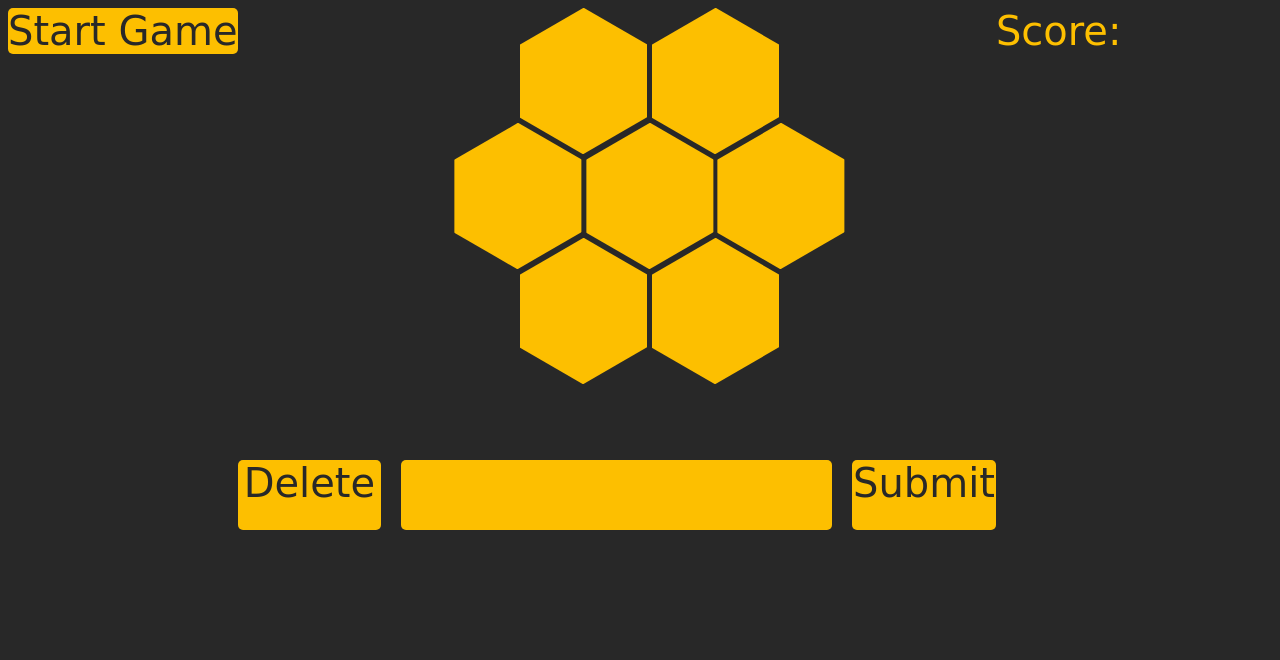
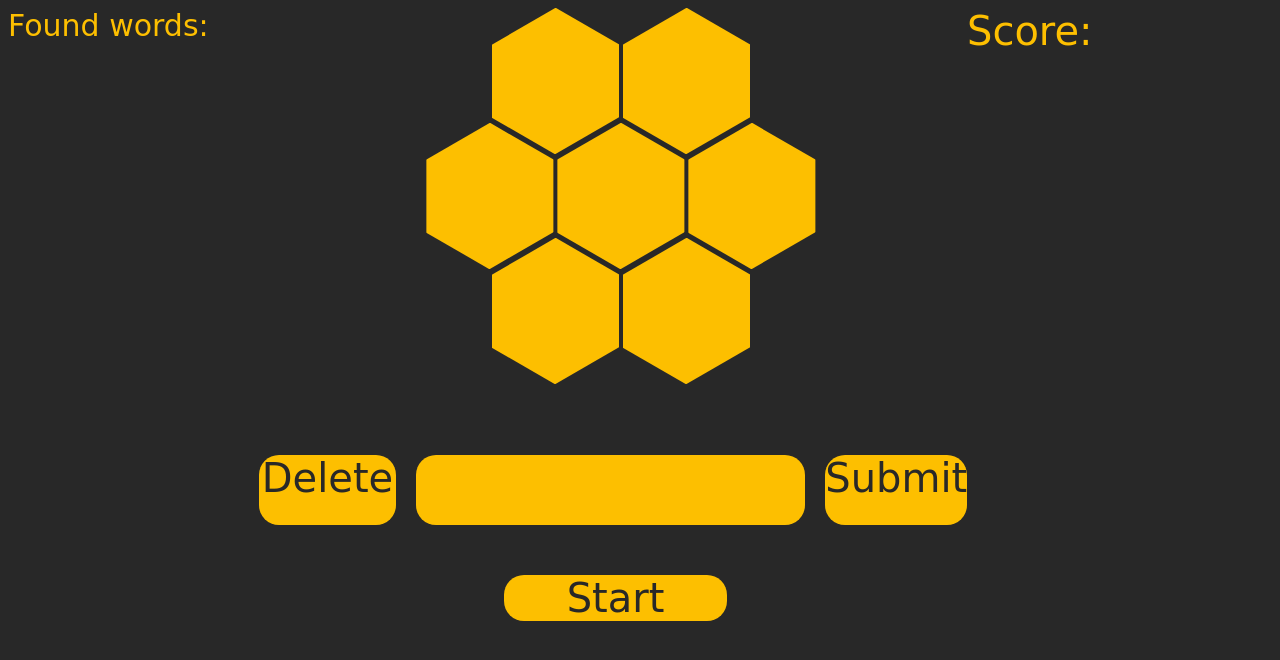
Before and after one commit to smitham50/spelling_bee, a website: page index.html in a window 1280 px wide. Drawn offline with Linux system fonts and the light colour scheme; a web font is replaced by a local one.

Commit message:
layout changes

```diff
--- a/index.css
+++ b/index.css
@@ -11,29 +11,17 @@ body {
   user-select: none;
 }
 
-/* start button */
-#start {
-  background-color: #fdbf00;
-  color: #282828;
-  text-align: center;
-  vertical-align: middle;
-  border-radius: 5px;
-}
-
-#start-click {
-  background-color: #ffd34c;
-  color: #282828;
-  text-align: center;
-  vertical-align: middle;
-  border-radius: 5px;
-}
-
 /* left side of page */
 /* #left {
   display: flex;
   flex-direction: column;
   justify-content: space-around;
 } */
+
+#found {
+  color: #fdbf00;
+  font-size: 30px;
+}
 
 #list-div {
   width: 20%;
@@ -66,7 +54,8 @@ ul {
 /* text entry div */
 #text-entry {
   display: flex;
-  justify-content: space-between;
+  justify-content: center;
+  padding-left: 50px;
 }
 
 #delete {
@@ -75,7 +64,7 @@ ul {
   margin-top: 10%;
   margin-right: 20px;
   background-color: #fdbf00;
-  border-radius: 5px;
+  border-radius: 20px;
   color: #282828;
   vertical-align: middle;
   text-align: center;
@@ -87,7 +76,7 @@ ul {
   margin-top: 10%;
   margin-right: 20px;
   background-color: #ffd34c;
-  border-radius: 5px;
+  border-radius: 20px;
   color: #282828;
   vertical-align: middle;
   text-align: center;
@@ -95,11 +84,12 @@ ul {
 
 /* text-box */
 #text-box {
-  width: 60%;
+  position: static;
+  width: 400px;
   height: 70px;
   margin-top: 10%;
   background-color: #fdbf00;
-  border-radius: 5px;
+  border-radius: 20px;
   color: #282828;
   vertical-align: middle;
   text-align: center;
@@ -111,22 +101,51 @@ ul {
   margin-top: 10%;
   margin-left: 20px;
   background-color: #fdbf00;
-  border-radius: 5px;
+  border-radius: 20px;
   color: #282828;
   vertical-align: middle;
   text-align: center;
 }
 
 #submit-click {
-  width: 25%;
+  width: 20%;
   height: 70px;
   margin-top: 10%;
   margin-left: 20px;
   background-color: #ffd34c;
-  border-radius: 5px;
+  border-radius: 20px;
   color: #282828;
   vertical-align: middle;
   text-align: center;
+}
+
+/* start button */
+#start {
+  background-color: #fdbf00;
+  width: 28%;
+  margin-left: 39%;
+  margin-right: 31%;
+  margin-top: 50px;
+  padding-left: 5px;
+  padding-right: 5px;
+  color: #282828;
+  text-align: center;
+  vertical-align: middle;
+  border-radius: 20px;
+}
+
+#start-click {
+  background-color: #ffd34c;
+  width: 28%;
+  margin-left: 39%;
+  margin-right: 31%;
+  margin-top: 50px;
+  padding-left: 5px;
+  padding-right: 5px;
+  color: #282828;
+  text-align: center;
+  vertical-align: middle;
+  border-radius: 20px;
 }
 
 
--- a/index.html
+++ b/index.html
@@ -11,7 +11,7 @@
 </head>
 <body>
   <div id="left">
-    <div id="start">Start Game</div>
+    <div id="found">Found words:</div>
     <div id="list-div">
       <ul id="found-words">
 
@@ -53,6 +53,7 @@
       <div id="text-box"></div>
       <div id="submit">Submit</div>
     </div>
+    <div id="start">Start</div>
   </div>
   <div id="right">
     <div id="score-header">Score:</div>
```
